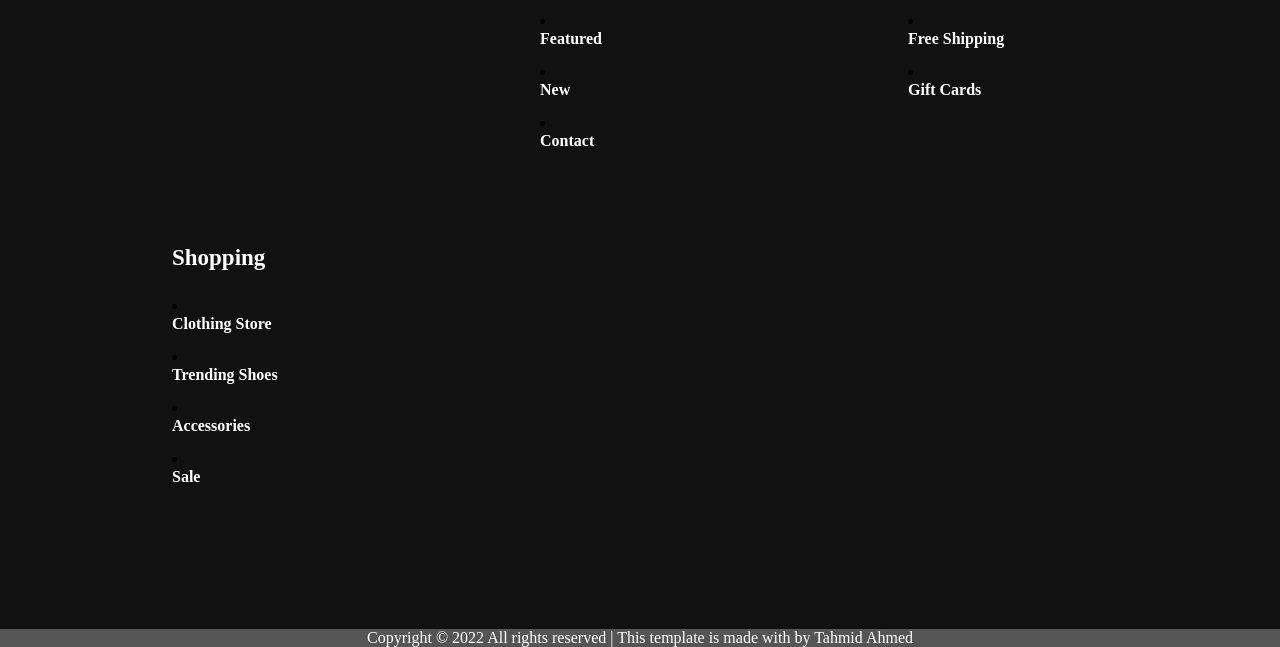
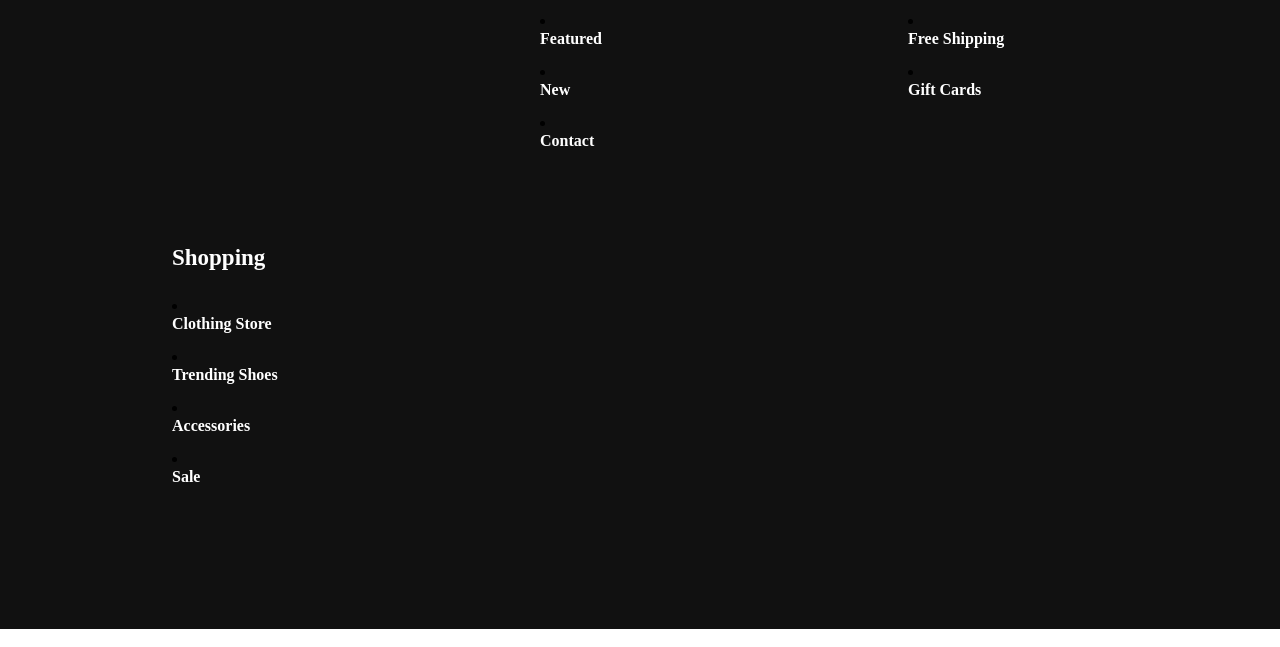
Before and after one commit to BetoSytherine/PROJETOTOPDEMAIS, a plain HTML site: page PROJETOTOPDEMAIS/projeto /paginainicial/index.html in a window 1280 px wide. Shown: the part 3923-4570 px from the top of the page. Drawn offline with nearby package versions, Linux system fonts and the light colour scheme; a script that the page names is missing.

Commit message:
Update index.html

```diff
--- a/PROJETOTOPDEMAIS/projeto /paginainicial/index.html
+++ b/PROJETOTOPDEMAIS/projeto /paginainicial/index.html
@@ -159,7 +159,7 @@
       </section>
 
       <div class="last-text">
-        <p>Copyright © 2022 All rights reserved | This template is made with  by Tahmid Ahmed</p>
+
       </div>
 
 
```
